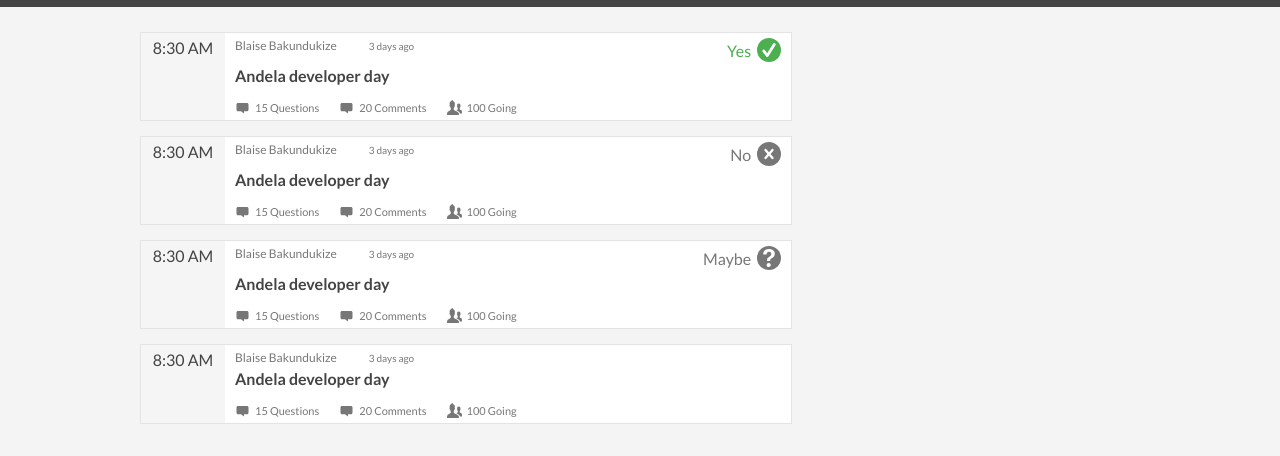
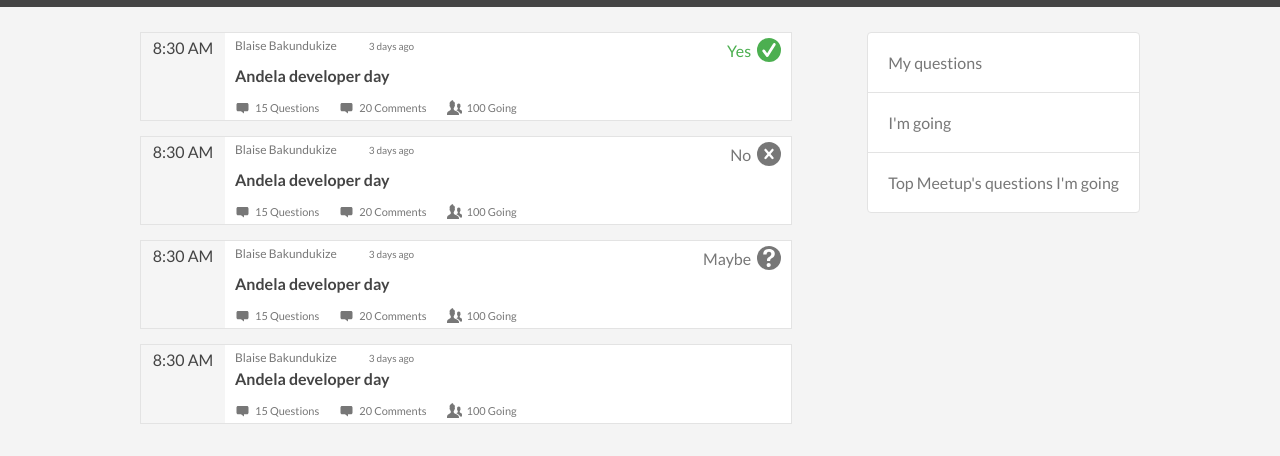
Before and after one commit to blaisebakundukize/Questioner, a plain HTML site: page ui/pages/meetup/meetups.html in a window 1280 px wide. Shown: the part 206-662 px from the top of the page. Drawn offline with Linux system fonts and the light colour scheme.

```diff
--- a/ui/pages/meetup/meetups.html
+++ b/ui/pages/meetup/meetups.html
@@ -282,8 +282,19 @@
           </a>
         </div>
       </main>
-
-
+      <div class="right-sidebar">
+        <ul class="right-sidebar-nav box-container text">
+          <li class="right-sidebar-nav__item">
+            <a href="#" class="right-sidebar-nav__link">My questions</a>
+          </li>
+          <li class="right-sidebar-nav__item">
+            <a href="#" class="right-sidebar-nav__link">I'm going</a>
+          </li>
+          <li class="right-sidebar-nav__item">
+            <a href="#" class="right-sidebar-nav__link">Top Meetup's questions I'm going</a>
+          </li>
+        </ul>
+      </div>
     </div>
   </div>
 </body>
```
